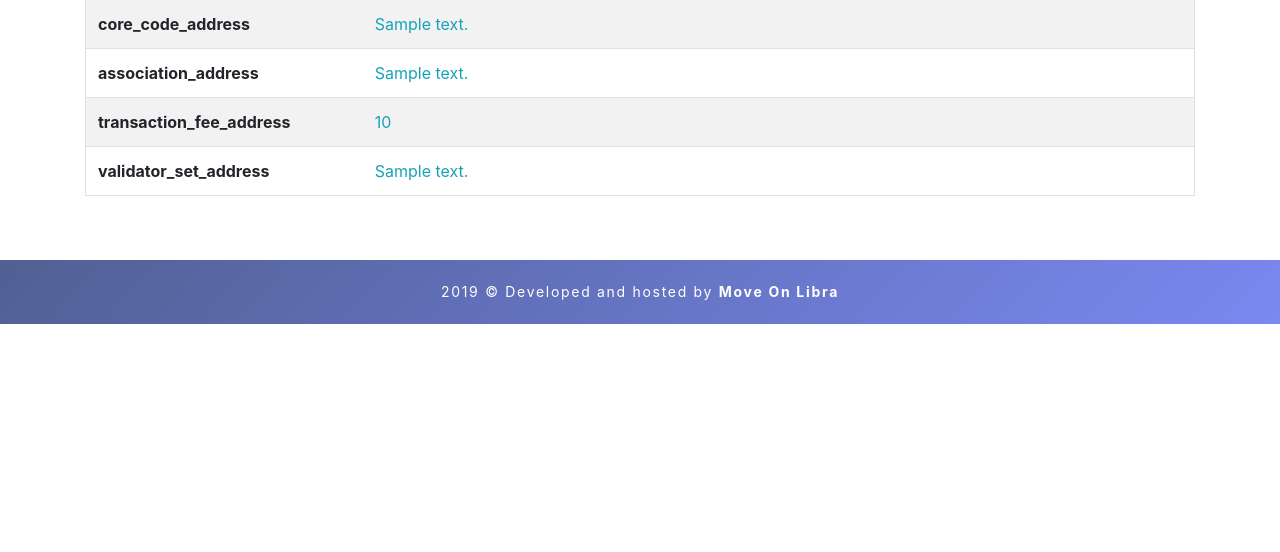
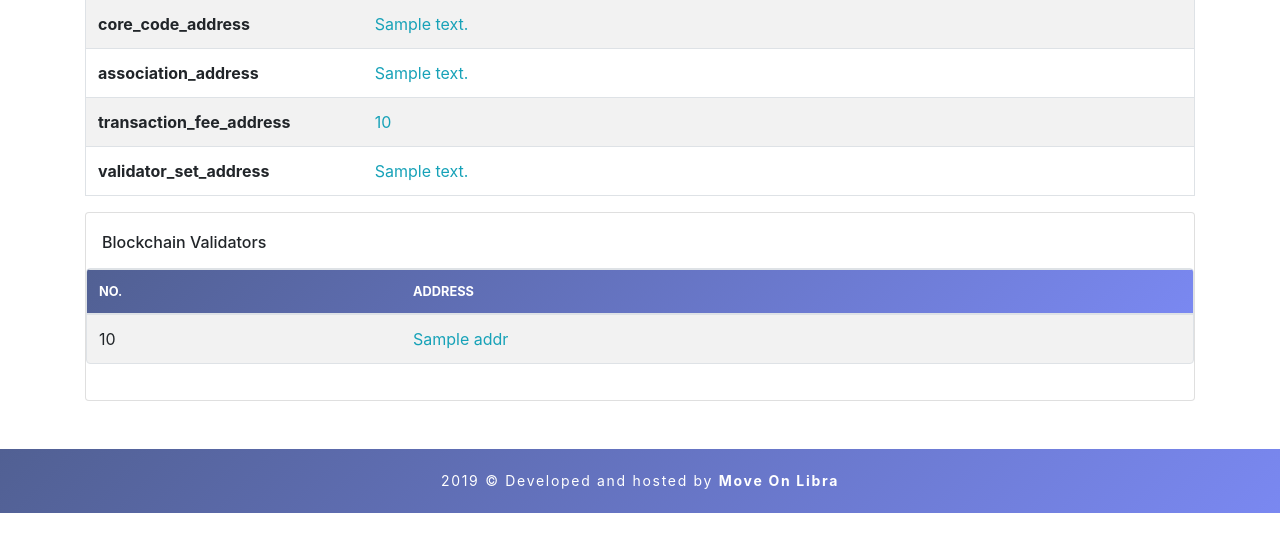
Before and after one commit to MoveOnLibra/LibraExplorer, a Flask app: template templates/accounts.html in a window 1280 px wide. Shown: the part 147-699 px from the top of the page. Run offline with Flask 2, Linux system fonts and the light colour scheme; the template is opened without the code that fills it: most values are stand-ins (such as "Sample title", 1, 10 or a date in 2020); some libraries are stand-ins or nearby versions.

Commit message:
show validators

```diff
--- a/app.py
+++ b/app.py
@@ -62,6 +62,13 @@ def post_mint(address):
         return _('Error: the service failed.')
     return r
 
+def get_validators():
+    url = "http://localhost:8000/v1/libra/validators"
+    r = requests.get(url, headers=jwt_header())
+    if r.status_code != 200:
+        return _('Error: the service failed.')
+    data = json.loads(r.content.decode('utf-8-sig'))
+    return data
 
 app = Flask(__name__)
 app.config['JSON_SORT_KEYS'] = False
@@ -102,7 +109,8 @@ def transaction_json(id):
 
 @app.route("/accounts")
 def accounts():
-    return render_template('accounts.html',
+    validators = get_validators()
+    return render_template('accounts.html', validators=enumerate(validators),
         core_code_address='0000000000000000000000000000000000000000000000000000000000000000',
         association_address='000000000000000000000000000000000000000000000000000000000a550c18',
         transaction_fee_address='0000000000000000000000000000000000000000000000000000000000000fee',
--- a/templates/accounts.html
+++ b/templates/accounts.html
@@ -42,6 +42,47 @@
             </table>
 
 
+
+
+
+
+<div class="card">
+<div class="card-body px-0">
+
+  <div class="d-flex align-items-center px-3 mb-3">
+    <h6 class="h6 align-center mb-0">Blockchain Validators</h6>
+  </div>
+
+  <div class="table-responsive mb-3 border box-shadow rounded">
+    <table class="table mb-0  table-striped table-hover">
+    <thead class="gradient_bg">
+    <tr class="small text-uppercase">
+    <th scope="col" title="UTC Time" style="color:white">No.</th>
+    <th scope="col" title="Sender Address" style="color:white">Address</th>
+    </tr>
+    </thead>
+    <tbody>
+{% for i, addr in validators %}
+      <tr>
+        <td class='text-nowrap'><span>{{i+1}}</span></td>
+        <td>
+          <a href="/accounts/{{addr}}"><span class="text-info" style="overflow-wrap: break-word;word-wrap: break-word;">{{addr}}</span></a>
+        </td>
+      </tr>
+{% endfor %}
+    </tbody>
+
+    </table>
+  </div>
+
+</div>
+</div>
+
+
+
+
+
+
 </div>
 </section>
 
```
